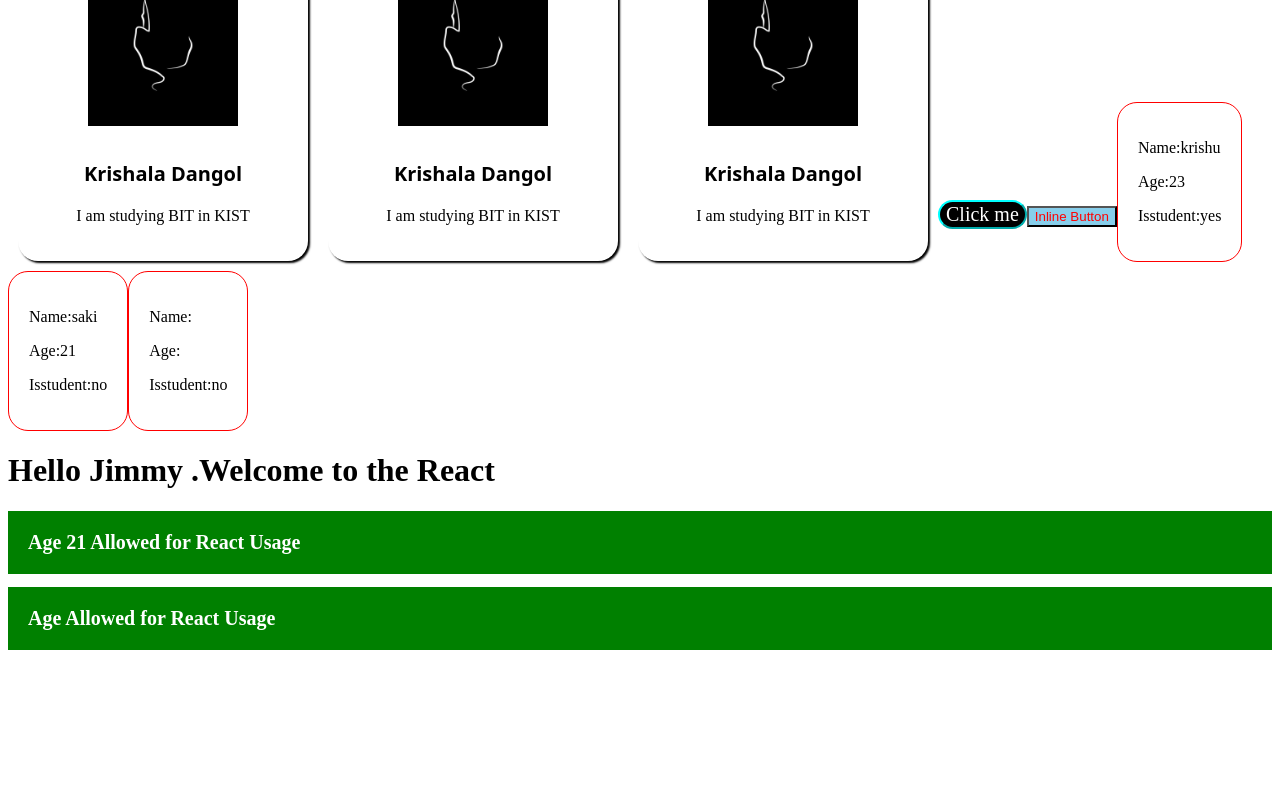
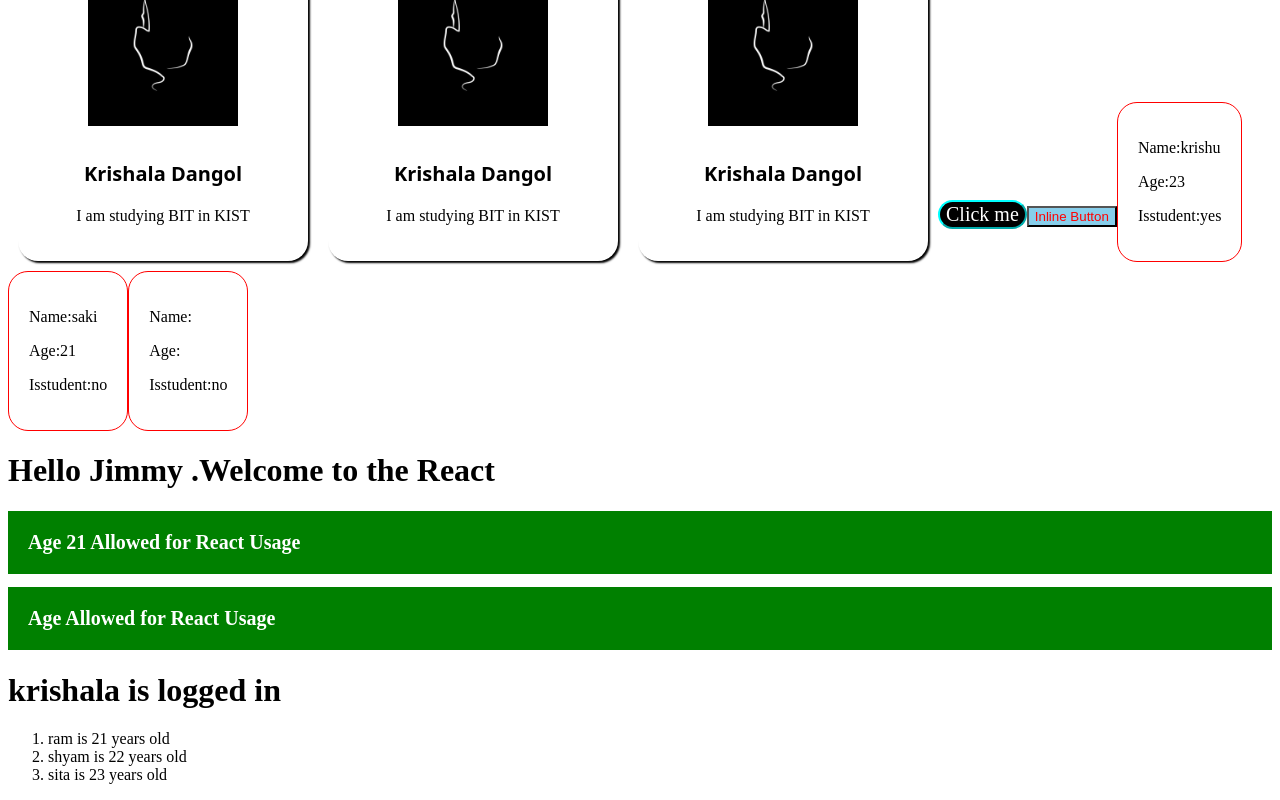
Before and after one commit to krishaladangol/React_Repo, a React (Vite) app: page / in a window 1280 px wide. Shown: the part 463-1263 px from the top of the page. Before the commit the page ends 1127 px from the top, so only its background shows below. Built offline with nearby package versions, Linux system fonts and the light colour scheme.

Commit message:
list_rendering

```diff
--- a/src/App.jsx
+++ b/src/App.jsx
@@ -7,6 +7,8 @@ import Buttons from './inlinecss.jsx'
 import Student from './Studentprops.jsx'
 import Employee from './ConditionalRendering.jsx'
 import Age from './Age_rendering.jsx'
+import Rendering from './Conditional_Rendering.jsx'
+import Rendering_list from './Rendering_list.jsx'
 function App() {
   return (
     <>template tag
@@ -25,6 +27,8 @@ function App() {
     <Employee isloggedin={true} username="Jimmy"/>
     <Age number={21}/>
     <Age />
+    <Rendering name="krishala" isloggedin={true}/>
+    <Rendering_list/>
    </>
 
   );
--- /dev/null
+++ b/src/Conditional_Rendering.jsx
@@ -0,0 +1,7 @@
+function Rendering(props){
+if(props.isloggedin){
+    return <h1>{props.name} is logged in</h1>
+}
+return<h1>Retry Again.</h1>
+}
+export default Rendering;
--- /dev/null
+++ b/src/Rendering_list.jsx
@@ -0,0 +1,14 @@
+function Rendering_list(){
+const name=[{id:1,name:'ram',age:21},
+    {id:2,name:'shyam',age:22},
+    {id:3,name:'sita',age:23}];
+// const newname=name.map(names=><li key={4}>{names}</li>);
+// return<ol>{newname}</ol>
+// return<ol>{name}</ol>
+
+
+const newname=name.map(names=><li key={names.id}>{names.name} is {names.age} years old</li>);
+ return<ol>{newname}</ol>
+
+}
+export default Rendering_list;
```
